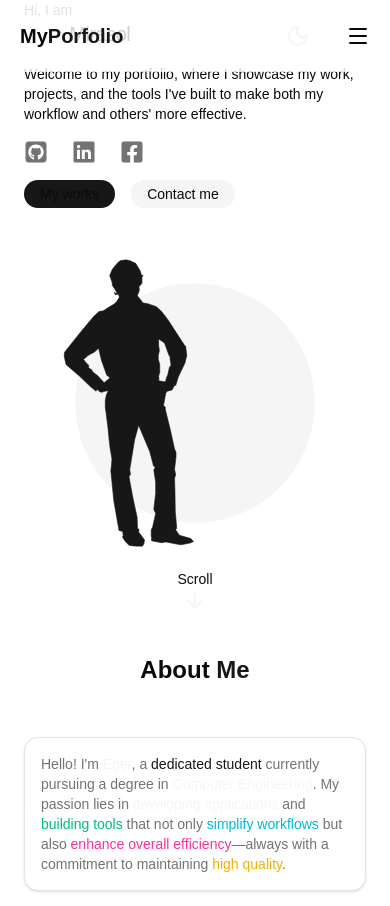
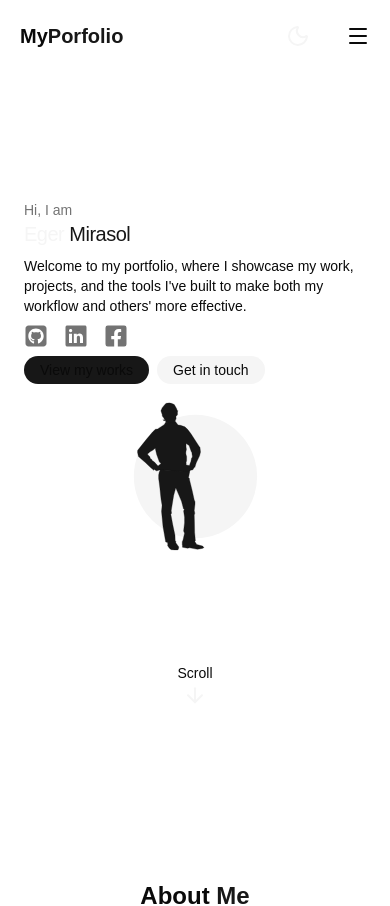
Before and after one commit to ItIsMeMyselfAndI/portfolio, a React (Vite) app: page / in a window 390 px wide. Shown: the top 906 px of the page. Built offline with nearby package versions, Linux system fonts and the light colour scheme.

Commit message:
fix: Hero section picture responsiveness

```diff
--- a/src/components/sections/HeroSection.tsx
+++ b/src/components/sections/HeroSection.tsx
@@ -4,20 +4,40 @@ import { IoLogoLinkedin } from "react-icons/io5";
 import { FaFacebookSquare } from "react-icons/fa";
 import SilhoutteIcon from "@/assets/silhouette-maleakimbo.svg?react";
 import { ArrowDown } from "lucide-react";
+import { useEffect, useState } from "react";
 
 const HeroSection = () => {
+  const [navHeight, setNavHeight] = useState(0);
+
+  useEffect(() => {
+    const handleResize = () => {
+      const nav = document.querySelector("nav");
+      setNavHeight(nav ? nav.offsetHeight : 0);
+      console.log(nav?.offsetHeight);
+    };
+
+    handleResize();
+
+    window.addEventListener("resize", handleResize);
+    return () => window.removeEventListener("resize", handleResize);
+  }, []);
+
   return (
     <section
       id="hero"
+      className={cn("px-6 sm:px-10 md:px-20 lg:px-30", "h-screen min-h-screen")}
+      style={{ paddingTop: `${navHeight}px` }}
+    >
+      <div
+        className={cn("h-full", "flex flex-col items-center justify-evenly")}
+      >
+        <div
           className={cn(
-        "px-6 sm:px-10 md:px-20 lg:px-30",
-        "relative min-h-full bg-background",
-        "flex flex-col items-center",
+            "flex flex-col sm:flex-row justify-between items-center",
           )}
         >
-      <div className="h-full flex flex-wrap gap-6 md:gap-10 justify-center items-center">
-        {/* texts */}
-        <div className="space-y-4 md:space-y-6 flex-1 min-w-60 md:min-w-xs">
+          {/* main */}
+          <div className="flex-1 space-y-2 sm:space-y-4 md:space-y-6">
             {/* name */}
             <h1 className="text-sm sm:text-lg md:text-xl lg:text-2xl">
               <p className="text-muted-foreground">Hi, I am </p>
@@ -28,63 +48,75 @@ const HeroSection = () => {
             </h1>
 
             {/* description */}
-          <p className="text-sm sm:text-lg md:text-xl lg:text-2xl text-foreground">
-            Welcome to my portfolio, where I showcase my work, projects, and the
-            tools I've built to make both my workflow and others' more
+            <p className="md:max-w-[50vw] text-sm sm:text-lg md:text-xl lg:text-2xl text-foreground">
+              Welcome to my portfolio, where I showcase my work, projects, and
+              the tools I've built to make both my workflow and others' more
               effective.
             </p>
 
             {/* socials */}
-          <div className="flex flex-wrap items-center gap-6 text-muted-foreground">
-            <a href="https://github.com/ItIsMeMyselfAndI">
+            <div className="flex flex-wrap items-center gap-4 md:gap-6 text-muted-foreground">
+              <a
+                href="https://github.com/ItIsMeMyselfAndI"
+                className="hover:scale-120 transition-all duration-300"
+              >
                 <FaSquareGithub size={24} />
               </a>
-            <a href="https://www.linkedin.com/in/eger-mirasol-629007372">
+              <a
+                href="https://www.linkedin.com/in/eger-mirasol-629007372"
+                className="hover:scale-120 transition-all duration-300"
+              >
                 <IoLogoLinkedin size={24} />
               </a>
-            <a href="https://www.facebook.com/eger.mirasol.3">
+              <a
+                href="https://www.facebook.com/eger.mirasol.3"
+                className="hover:scale-120 transition-all duration-300"
+              >
                 <FaFacebookSquare size={24} />
               </a>
             </div>
 
             {/* buttons */}
-          <div className="w-full flex flex-wrap gap-4 md:gap-6">
+            <div className="w-full flex flex-wrap gap-2 sm:gap-4 md:gap-6">
               <a
                 href="#projects"
                 className={cn(
                   "text-foreground text-sm",
                   "px-4 py-1 bg-primary rounded-2xl",
-                "hover:cursor-pointer",
+                  "hover:cursor-pointer hover:translate-y-[-0.5em] hover:scale-110",
+                  "transition-all duration-300",
                 )}
               >
-              My works
+                View my works
               </a>
               <a
                 href="#contact"
                 className={cn(
                   "text-muteed text-sm",
                   "px-4 py-1 bg-secondary rounded-2xl",
-                "hover:cursor-pointer",
+                  "hover:cursor-pointer hover:translate-y-[-0.5em] hover:scale-110",
+                  "transition-all duration-300",
                 )}
               >
-              Contact me
+                Get in touch
               </a>
             </div>
           </div>
 
-        {/* texts */}
-        <div className="flex-1 min-w-60 flex items-center">
+          {/* picture */}
+          <div className="w-[40%]">
             <div
               className={cn(
-              "w-full aspect-square scale-70 bg-muted rounded-full",
-              "flex justify-center",
+                "w-full scale-90 aspect-square bg-muted rounded-full",
+                "flex justify-center mt-6 md:mt-0",
               )}
             >
-            <SilhoutteIcon className="text-primary h-full translate-x-[-40%] scale-120" />
+              <SilhoutteIcon className="text-primary h-full translate-x-[-20%] scale-120" />
             </div>
           </div>
         </div>
 
+        {/* scroll */}
         <a
           href="#about"
           className={cn(
@@ -95,6 +127,7 @@ const HeroSection = () => {
           <span className="text-foreground text-sm md:text-lg">Scroll</span>
           <ArrowDown className="text-secondary" size={24} />
         </a>
+      </div>
     </section>
   );
 };
--- a/src/pages/Home.tsx
+++ b/src/pages/Home.tsx
@@ -6,9 +6,9 @@ import { ProjectsSection } from "@/components/sections/ProjectsSection";
 
 const Home = () => {
   return (
-    <div className="bg-background min-h-screen flex flex-col">
+    <div className="bg-background min-h-screen">
       <Navbar />
-      <main className="min-h-full gap-6">
+      <main className="min-h-screen gap-6">
         <HeroSection />
         <AboutSection />
         <ProjectsSection />
```
Lines whose indentation alone changed are shown as unchanged.
